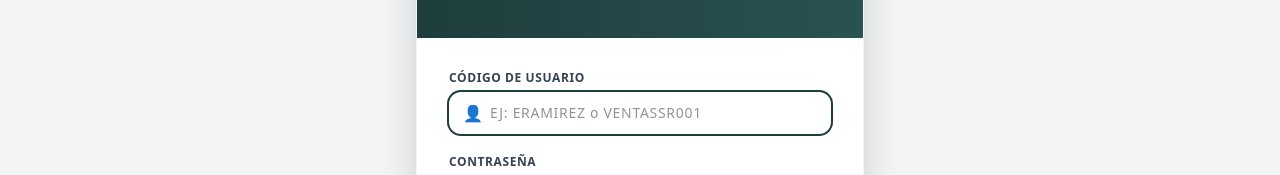
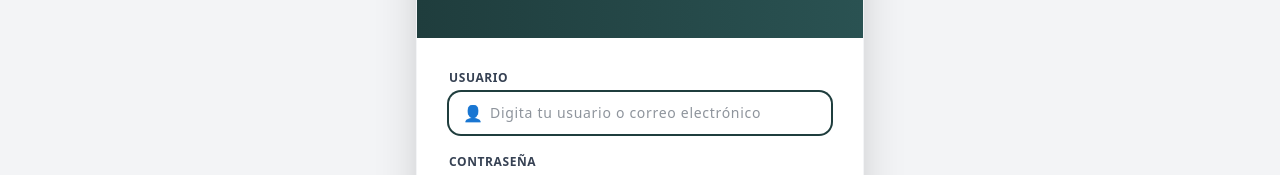
Before and after one commit to LVasquez93/WebAppRetail_FrontEnd, a React (Vite) app: page /login in a window 1280 px wide. Shown: the part 299-474 px from the top of the page. Built offline with nearby package versions, Linux system fonts and the light colour scheme; no server answers.

Commit message:
Update LoginView.tsx

```diff
--- a/src/features/auth/LoginView.tsx
+++ b/src/features/auth/LoginView.tsx
@@ -76,7 +76,7 @@ export const LoginView: React.FC = () => {
           <form onSubmit={handleSubmit} className="space-y-5">
             <div>
               <label className="block text-xs font-bold text-gray-700 uppercase tracking-wider mb-1.5">
-                Código de Usuario
+                Usuario
               </label>
               <div className="relative">
                 <span className="absolute inset-y-0 left-0 pl-3.5 flex items-center pointer-events-none text-gray-400">
@@ -86,7 +86,7 @@ export const LoginView: React.FC = () => {
                   type="text"
                   value={username}
                   onChange={(e) => setUsername(e.target.value.toUpperCase())}
-                  placeholder="EJ: ERAMIREZ o VENTASSR001"
+                  placeholder="Digita tu usuario o correo electrónico"
                   className="w-full pl-10 pr-4 py-2.5 text-sm rounded-xl border border-gray-300 focus:outline-none focus:ring-2 focus:ring-[#1F3D3D] focus:border-transparent uppercase tracking-wider font-semibold text-gray-800 transition-all placeholder:normal-case placeholder:font-normal"
                   required
                   autoFocus
```
